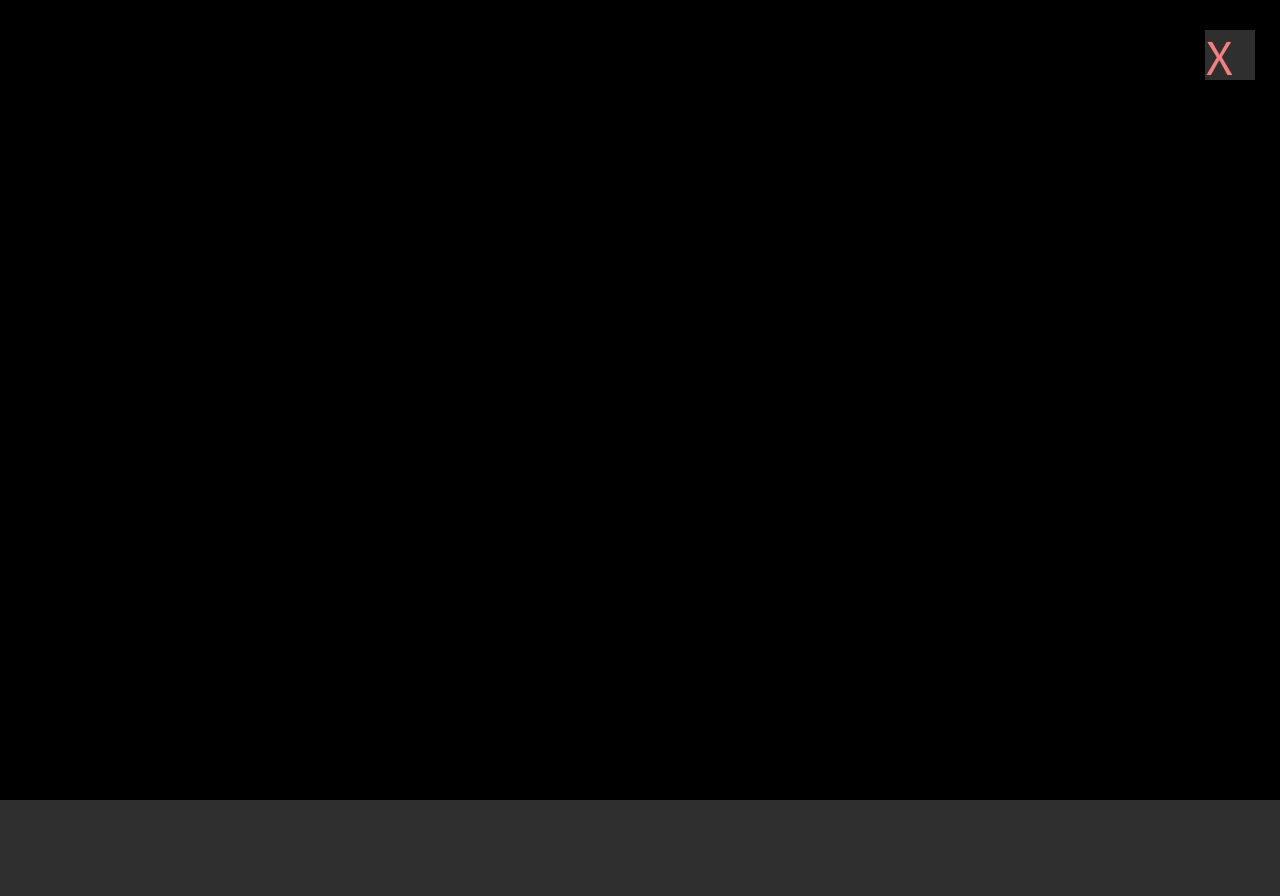
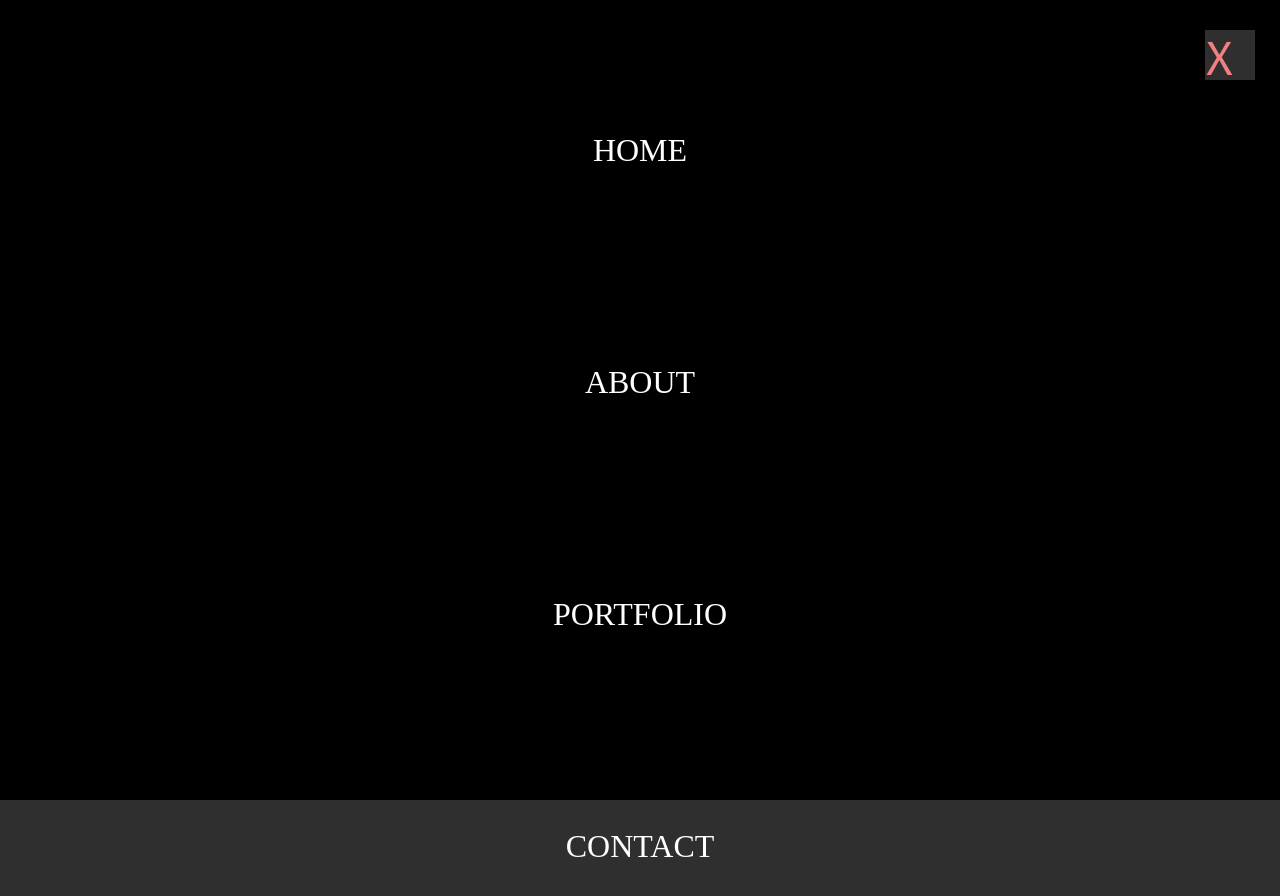
Before and after one commit to briandweber/menuLearning, a plain HTML site: page hamb.html in a window 1280 px wide. Both pictures are taken after a click on the element 1230 px from the left and 55 px from the top of the page. Before the commit the page ends 841 px from the top, so only its background shows below. Drawn offline with nearby package versions, Linux system fonts and the light colour scheme.

Commit message:
more styling

```diff
--- a/main.css
+++ b/main.css
@@ -26,12 +26,14 @@ body {
 #slideMenu {
   display: none;
   background-color: #000;
-  position: fixed;
+  position: absolute;
   z-index: 2000;
   top: 0px;
   left: 0px;
   height: 100%;
   width: 100%;
+  color: white;
+  text-align: center;
 }
 
 .menuItem {
@@ -44,7 +46,9 @@ p {
 }
 
 .menuItem p {
-
+  position: relative;
+  top: 50%;
+  font-size: 2em;
 }
 
 main {
```
